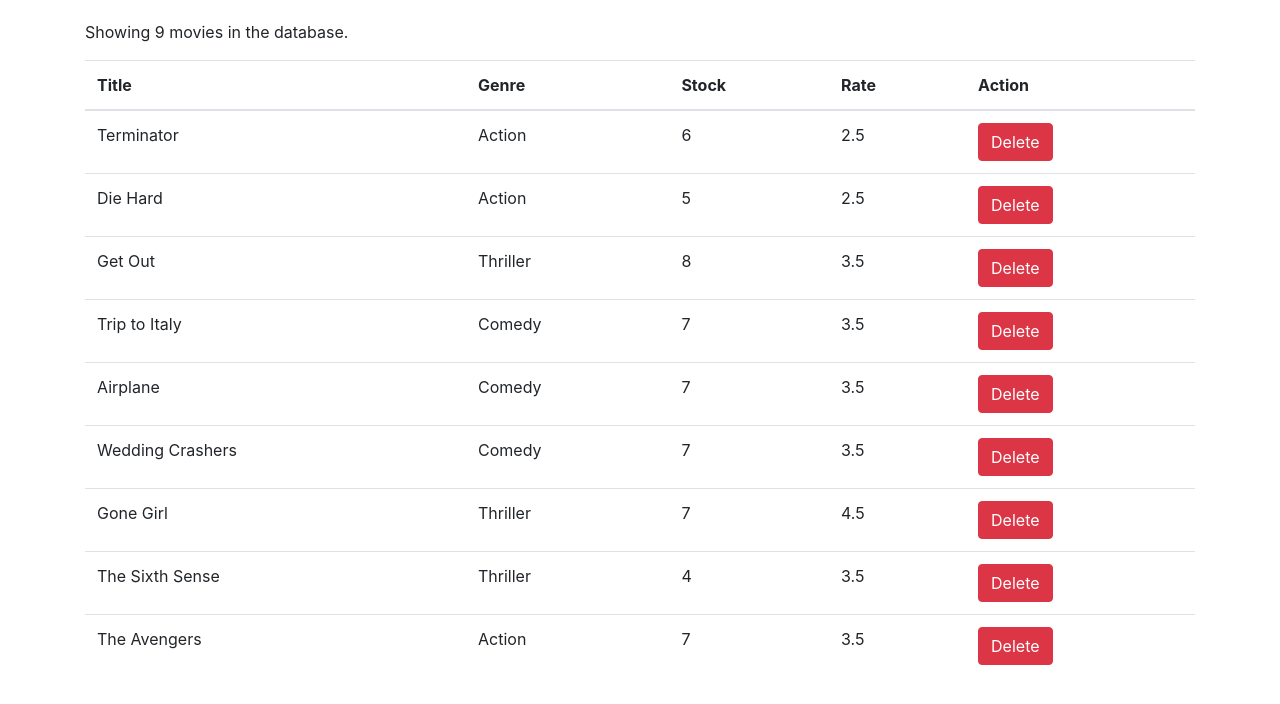
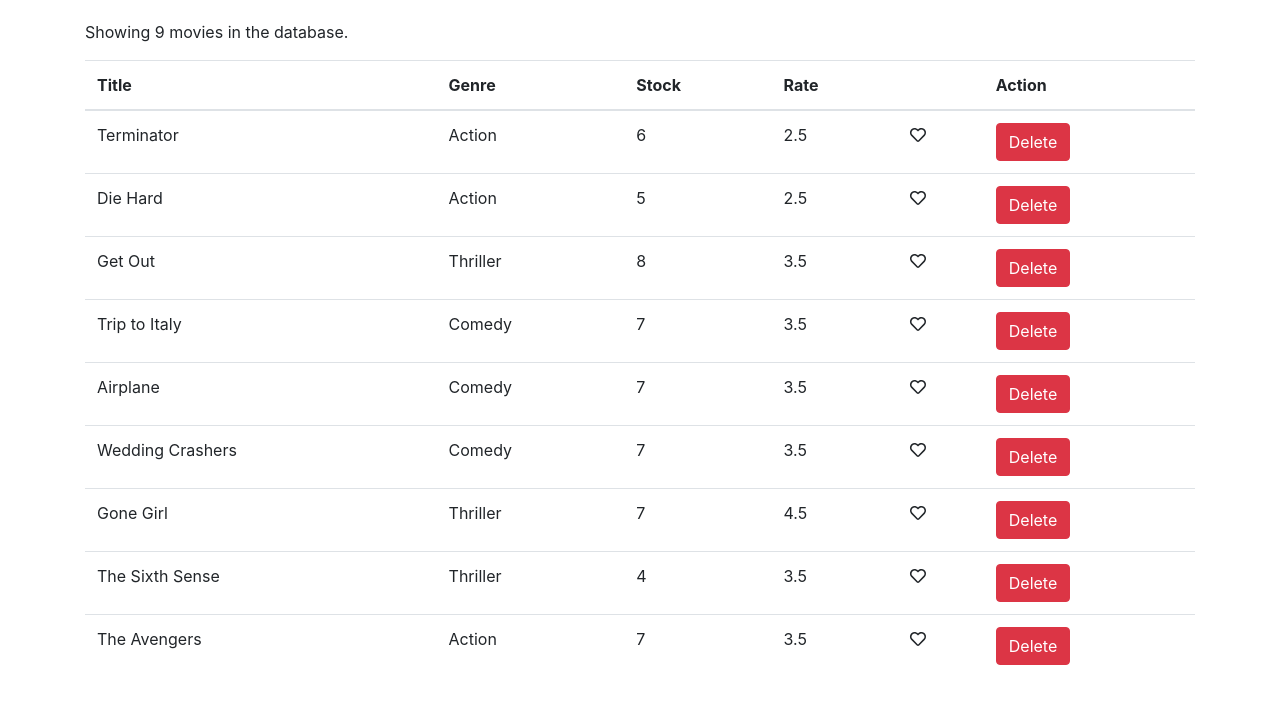
Before and after one commit to nomanaadma/Vidly, a React (Create React App) app: page / in a window 1280 px wide. Shown: the top 704 px of the page. Built offline with nearby package versions, Linux system fonts and the light colour scheme.

Commit message:
Like Unlike Component without props

```diff
--- a/package.json
+++ b/package.json
@@ -3,11 +3,14 @@
   "version": "0.1.0",
   "private": true,
   "dependencies": {
+    "@fortawesome/fontawesome-svg-core": "^1.2.30",
+    "@fortawesome/free-solid-svg-icons": "^5.14.0",
+    "@fortawesome/react-fontawesome": "^0.1.11",
+    "@fortawesome/free-regular-svg-icons": "^5.14.0",
     "@testing-library/jest-dom": "^4.2.4",
     "@testing-library/react": "^9.5.0",
     "@testing-library/user-event": "^7.2.1",
     "bootstrap": "^4.5.0",
-    "font-awesome": "^4.7.0",
     "react": "^16.13.1",
     "react-dom": "^16.13.1",
     "react-scripts": "3.4.1"
--- /dev/null
+++ b/src/components/likeunlike.jsx
@@ -0,0 +1,34 @@
+import React, { Component } from 'react';
+import { FontAwesomeIcon } from '@fortawesome/react-fontawesome'
+import { faHeart as fasHeart } from '@fortawesome/free-solid-svg-icons'
+import { faHeart as farHeart } from '@fortawesome/free-regular-svg-icons'
+
+
+class Likeunlike extends Component {
+
+    state = {
+        like: 0
+    };
+
+
+    getIcon() {
+        return this.state.like == 0 ? farHeart : fasHeart;
+    }
+
+    handleLike = () => {
+        const like = this.state.like == 0 ? 1 : 0;
+        this.setState({ like });
+    }
+
+    render() {
+
+        const icon = this.getIcon();
+
+        return (
+            <FontAwesomeIcon onClick={this.handleLike} icon={icon} className="link-unlink-btn" />
+        );
+
+    }
+}
+
+export default Likeunlike;
--- a/src/components/movies.jsx
+++ b/src/components/movies.jsx
@@ -1,5 +1,6 @@
 import React, { Component } from 'react';
-import { getMovies,  } from '../services/fakeMovieService'
+import { getMovies  } from '../services/fakeMovieService'
+import Likeunlike from './likeunlike';
 
 class Movies extends Component {
     state = {
@@ -30,6 +31,7 @@
                             <th>Genre</th>
                             <th>Stock</th>
                             <th>Rate</th>
+                            <th></th>
                             <th>Action</th>
                         </tr>
                     </thead>
@@ -40,6 +42,7 @@
                                 <td>{movie.genre.name}</td>
                                 <td>{movie.numberInStock}</td>
                                 <td>{movie.dailyRentalRate}</td>
+                                <td> { <Likeunlike movie={movie} /> } </td>
                                 <td><button onClick={ () => this.handleDelete(movie)} className="btn btn-danger btn-small">Delete</button></td>
                             </tr>
                         ))}
--- a/src/index.css
+++ b/src/index.css
@@ -12,3 +12,7 @@
   font-family: source-code-pro, Menlo, Monaco, Consolas, 'Courier New',
     monospace;
 }
+
+.link-unlink-btn {
+  cursor: pointer;
+}
```
Also changed, not shown: 1 other file (tests, documents, lock files or other folders).
